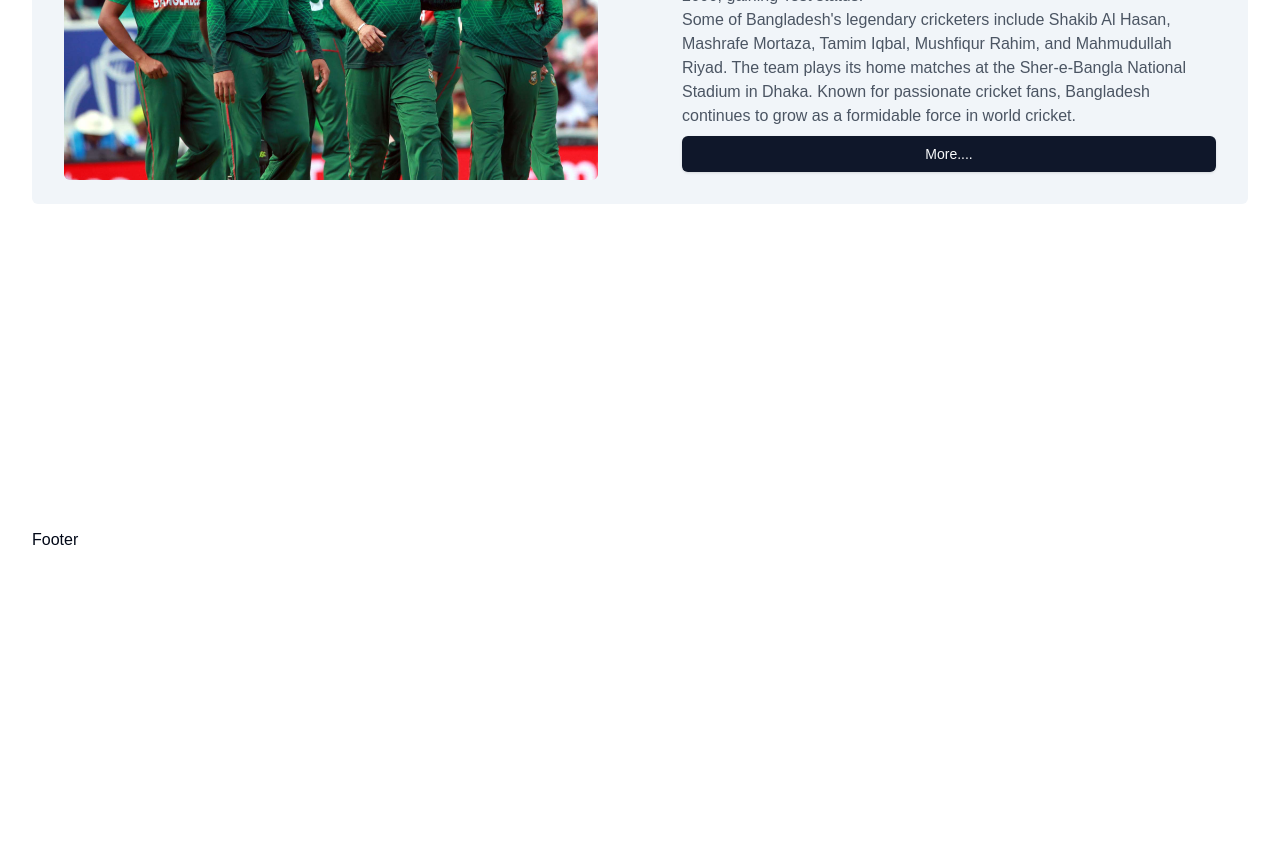
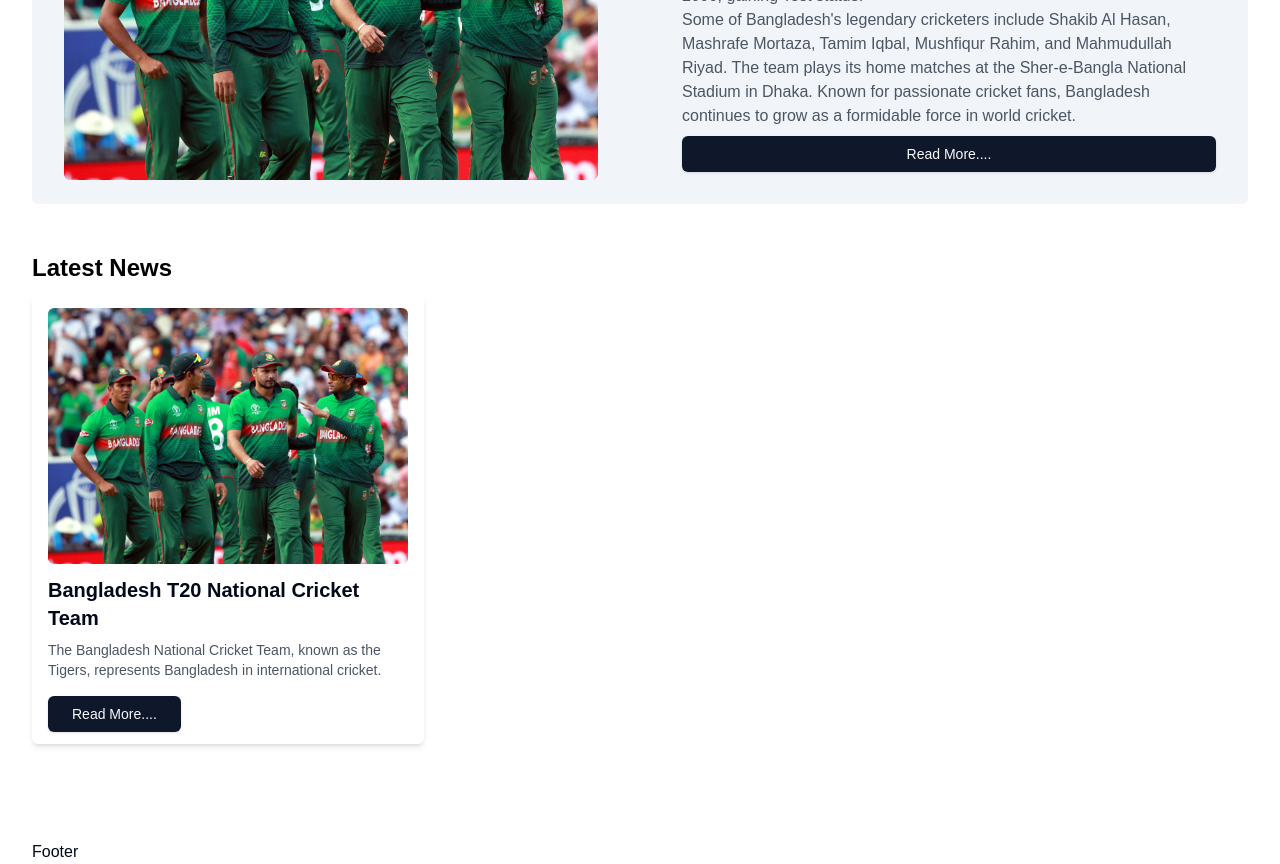
Before and after one commit to devmamunbd/newsportal, a Next.js app: page / in a window 1280 px wide. Shown: the part 340-1204 px from the top of the page. Before the commit the page ends 892 px from the top, so only its background shows below. Built offline with nearby package versions, Linux system fonts and the light colour scheme.

Commit message:
design news card

```diff
--- a/src/app/page.tsx
+++ b/src/app/page.tsx
@@ -1,12 +1,17 @@
 import Banner from "@/components/shared/Banner";
-import Image from "next/image";
+import LatestNews from "@/components/shared/LatestNews";
 
 export default function Home() {
   return (
    <>
-   <section className="py-12">
+   <div className="py-12">
     <Banner></Banner>
-   </section>
+
+    <div className="py-12">
+    <LatestNews></LatestNews>
+    </div>
+
+   </div>
 
    </>
   );
--- a/src/components/shared/Banner.tsx
+++ b/src/components/shared/Banner.tsx
@@ -21,7 +21,7 @@ const Banner = () => {
         Some of Bangladesh's legendary cricketers include Shakib Al Hasan, Mashrafe Mortaza, Tamim Iqbal, Mushfiqur Rahim, and Mahmudullah Riyad. The team plays its home matches at the Sher-e-Bangla National Stadium in Dhaka. Known for passionate cricket fans, Bangladesh continues to grow as a formidable force in world cricket.
 
         </p>
-             <Button variant="default">More....</Button>
+             <Button variant="default">Read More....</Button>
         </div>
       </div>
     </>
--- /dev/null
+++ b/src/components/shared/LatestNews.tsx
@@ -0,0 +1,27 @@
+import Image from "next/image"
+import { Button } from "../ui/button";
+import team from '@/public/assets/BDTeam.jpeg'
+import Link from 'next/link'
+
+
+const LatestNews =()=> {
+    return (
+        <div>
+            <h2 className="text-xl md:text-2xl text-black font-bold mb-3">Latest News</h2>
+            <div className="grid grid-cols-1 md:grid-cols-2 lg:grid-cols-3 gap-5 items-center">
+            <div className="bg-white rounded-md shadow-md px-4 py-3">
+            <Link href=""><Image
+            className="rounded-md hover:scale-105 cursor-pointer transition-all duration-200"
+            src={team} alt="Bangladesh Cricket Team" /></Link>
+            <div className="flex flex-col  mt-3">
+                <h2 className="text-xl font-bold mb-2">Bangladesh T20 National Cricket Team</h2>
+                <p className="text-sm text-gray-600 mb-4"> The Bangladesh National Cricket Team, known as the Tigers, represents Bangladesh in international cricket. </p>
+                <Link href=""><Button variant="default">Read More....</Button></Link>
+            </div>
+            </div>
+            </div>
+        </div>
+    )
+}
+
+export default LatestNews;
```
